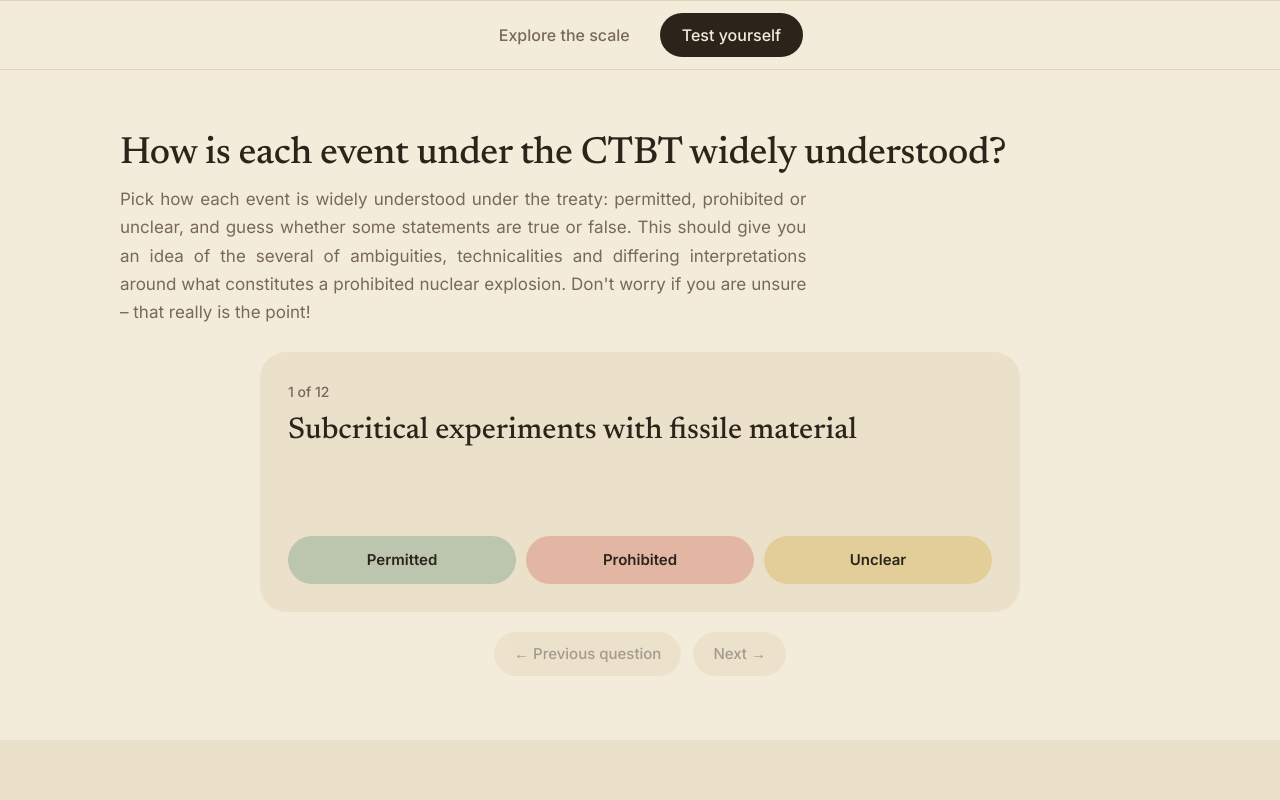
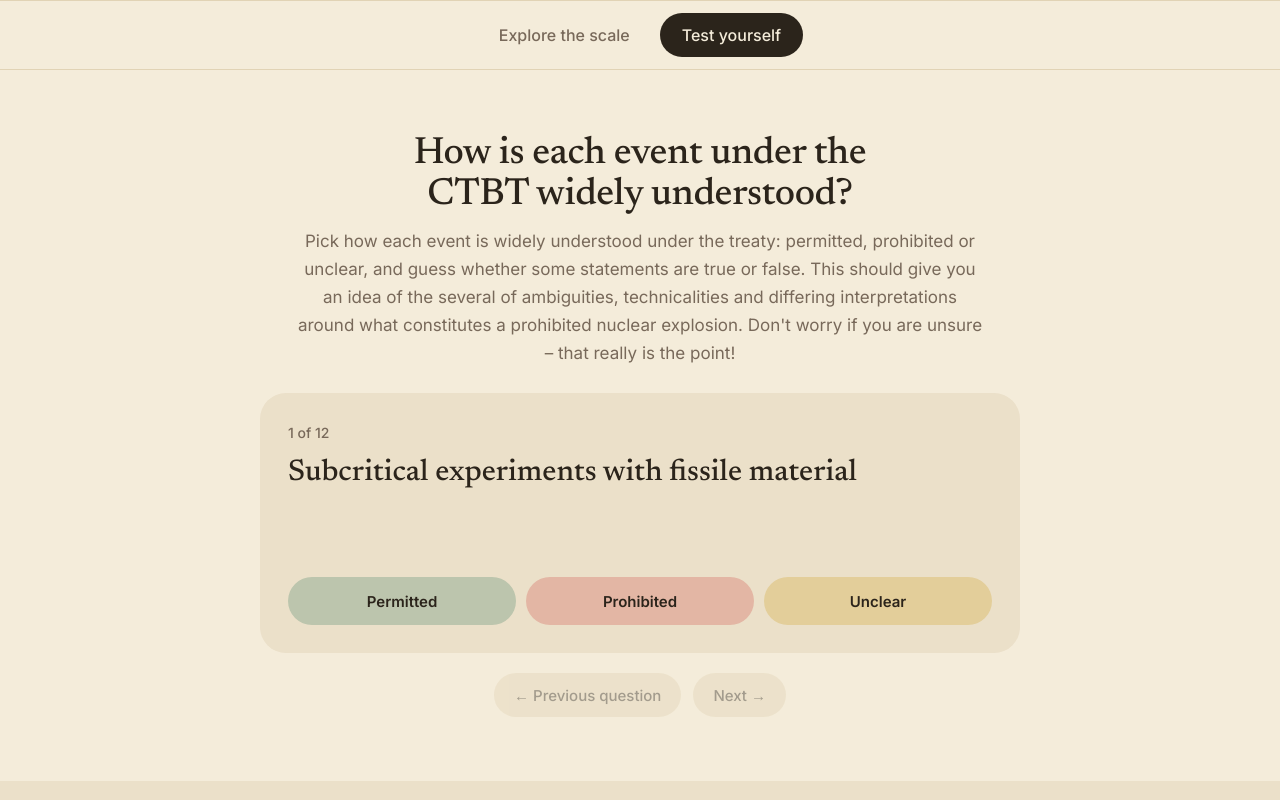
Before and after one commit to sanaaalv/nuclear-testing, a plain HTML site: page index.html in a window 1280 px wide. Both pictures are taken after a click on the tab "Test yourself". Shown: the part 1403-2203 px from the top of the page. Drawn offline with Linux system fonts and the light colour scheme.

Commit message:
Centre quiz heading and intro; fix grammar in first explanation
Co-Authored-By: Claude Opus 5.5 <noreply@anthropic.com>
Claude-Session: https://claude.ai/code/session_01SyNYgBTn1JzUjdyw6XvvSg

```diff
--- a/index.html
+++ b/index.html
@@ -115,6 +115,8 @@ details.srcs[open] summary::after{content:" \2212"}
 .ans button.picked{opacity:1;box-shadow:0 0 0 2px var(--ink)}
 .fb{border-radius:26px;background:var(--soft);padding:26px 28px;display:flex;flex-direction:column;animation:fbIn .35s ease-out}
 .fb[hidden]{display:none}
+.qhead{max-width:760px;margin:0 auto;text-align:center}
+.qhead .lede{text-align:center;margin-inline:auto}
 @keyframes fbIn{from{opacity:0;transform:translateY(-8px)}to{opacity:1;transform:none}}
 @media(prefers-reduced-motion:reduce){.fb{animation:none}}
 .fb h3{margin:0 0 8px;font-size:26px}
```
Also changed, not shown: content.txt.
